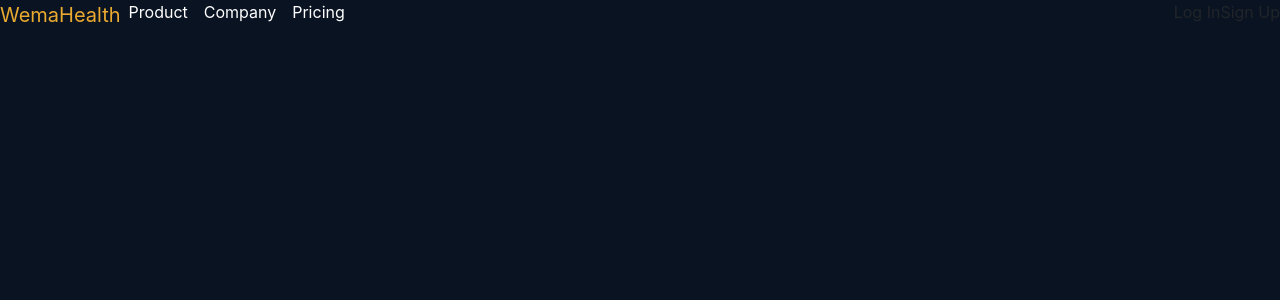
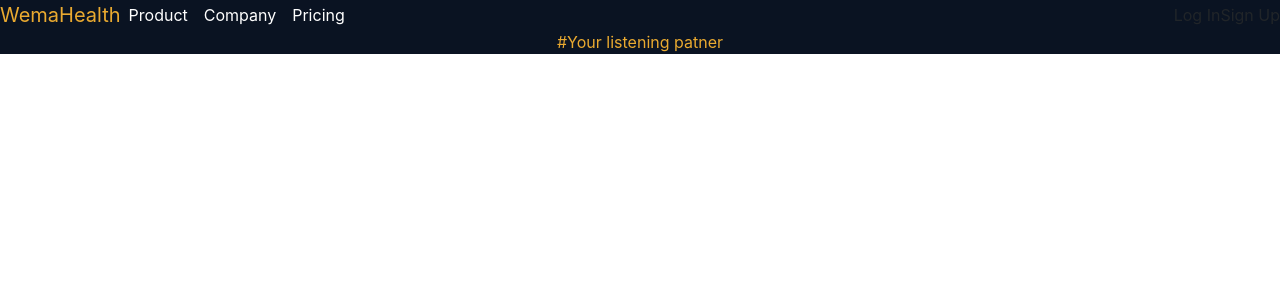
Before and after one commit to Carol254/chatBotApp, an Angular app: page / in a window 1280 px wide. Shown: the top 300 px of the page. Built offline with nearby package versions, Linux system fonts and the light colour scheme.

Commit message:
few changes made

```diff
--- a/src/app/home/home.component.css
+++ b/src/app/home/home.component.css
@@ -1,6 +1,6 @@
 *{
     background-color:#0a1322;
-    height: 100vh;
+    /* height: 100vh; */
     margin: 0;
     padding: 0;
 }
@@ -10,3 +10,7 @@
 .nav-link{
     color: #fff;
 }
+.sub-title{
+    color: #eaaa30;
+    text-align: center;
+}
--- a/src/app/home/home.component.html
+++ b/src/app/home/home.component.html
@@ -26,3 +26,4 @@
       </div>
     </div>
   </nav>
+  <p class="sub-title">#Your listening patner</p>
```
